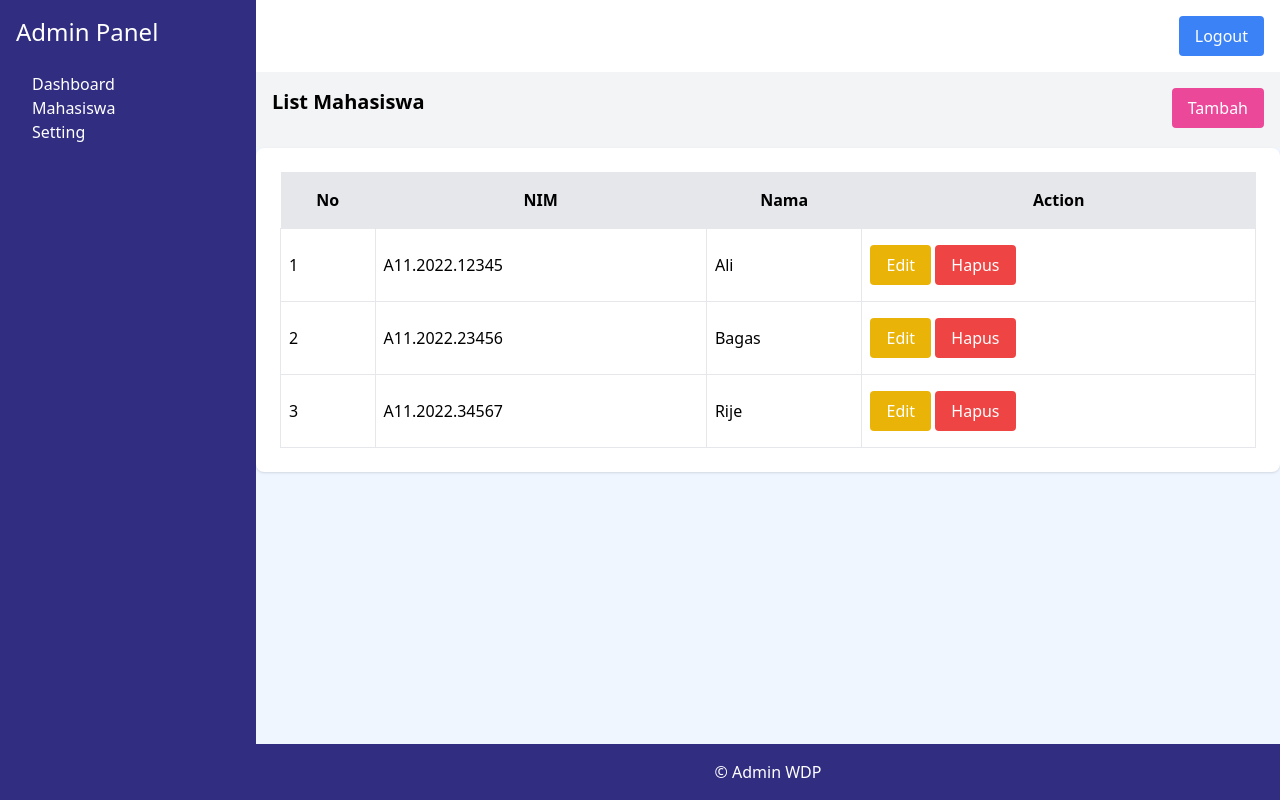
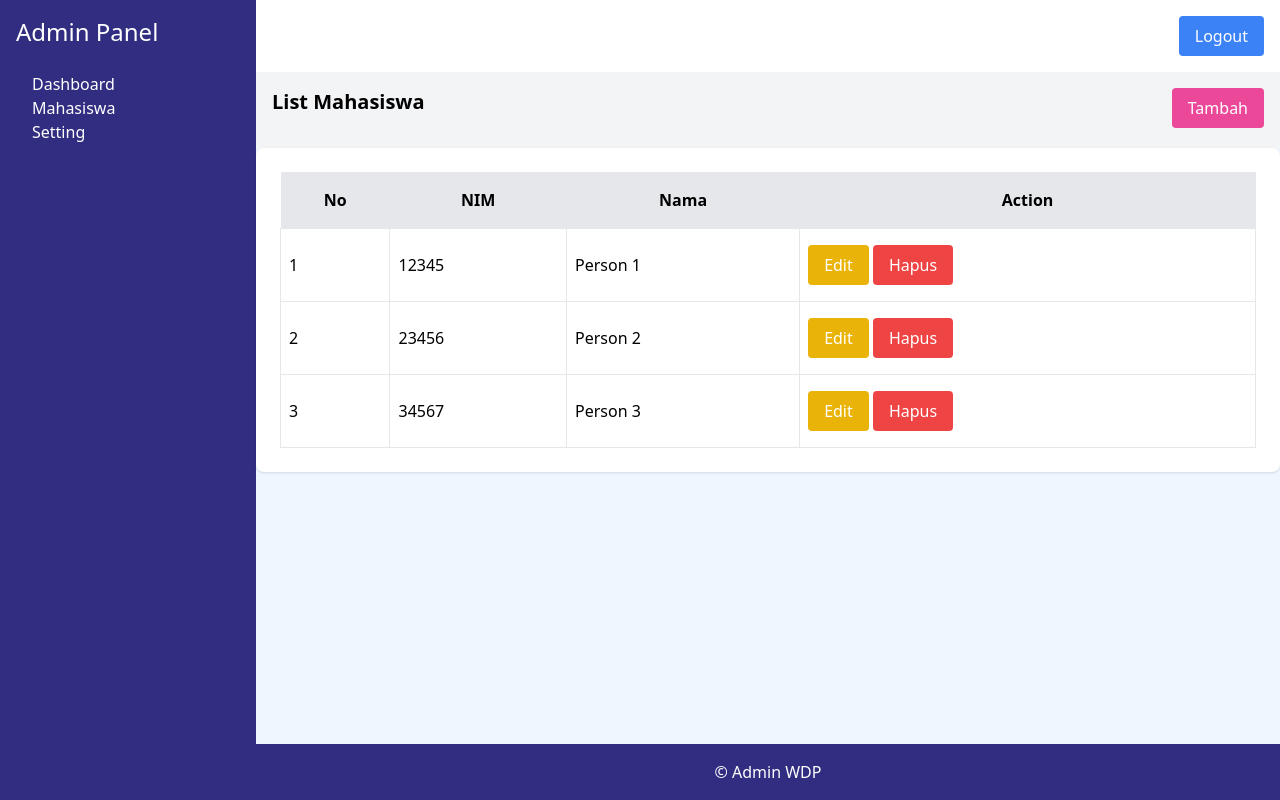
Before and after one commit to BimaAfka14/simple-crud, a plain HTML site: page index.html in a window 1280 px wide. Drawn offline with nearby package versions, Linux system fonts and the light colour scheme; some packages are replaced by stand-ins of ours; a script that the page names is missing.

Commit message:
Update index.html

```diff
--- a/index.html
+++ b/index.html
@@ -62,8 +62,8 @@
               <tbody>
                 <tr>
                   <td class="border px-2 py-4">1</td>
-                  <td class="border px-2 py-4">A11.2022.12345</td>
-                  <td class="border px-2 py-4">Ali</td>
+                  <td class="border px-2 py-4">12345</td>
+                  <td class="border px-2 py-4">Person 1</td>
                   <td class="border px-2 py-4">
                     <div class="action-buttons">
                       <button
@@ -81,8 +81,8 @@
                 </tr>
                 <tr>
                   <td class="border px-2 py-4">2</td>
-                  <td class="border px-2 py-4">A11.2022.23456</td>
-                  <td class="border px-2 py-4">Bagas</td>
+                  <td class="border px-2 py-4">23456</td>
+                  <td class="border px-2 py-4">Person 2</td>
                   <td class="border px-2 py-4">
                     <div class="action-buttons">
                       <button
@@ -100,8 +100,8 @@
                 </tr>
                 <tr>
                   <td class="border px-2 py-4">3</td>
-                  <td class="border px-2 py-4">A11.2022.34567</td>
-                  <td class="border px-2 py-4">Rije</td>
+                  <td class="border px-2 py-4">34567</td>
+                  <td class="border px-2 py-4">Person 3</td>
                   <td class="border px-2 py-4">
                     <div class="action-buttons">
                       <button
```
